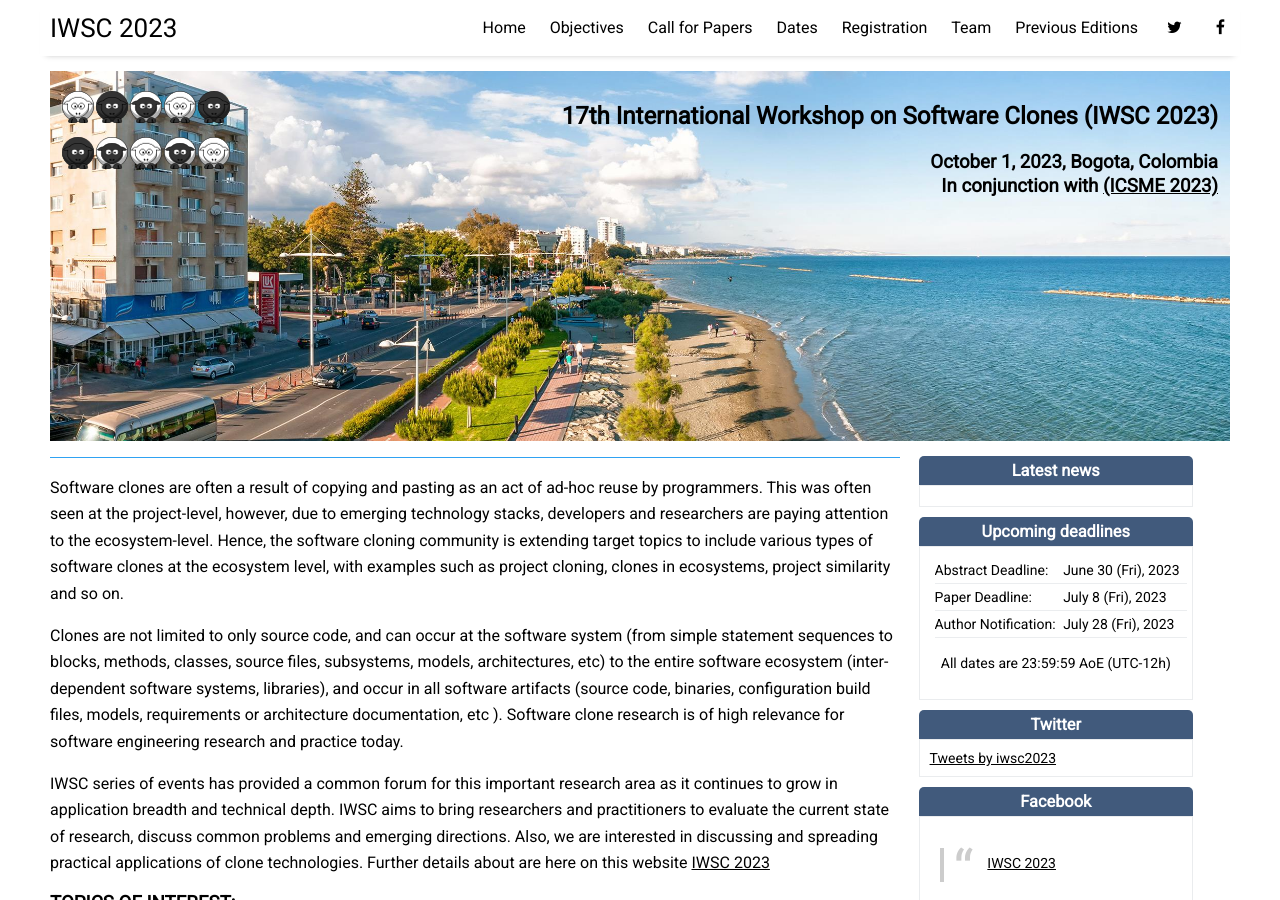
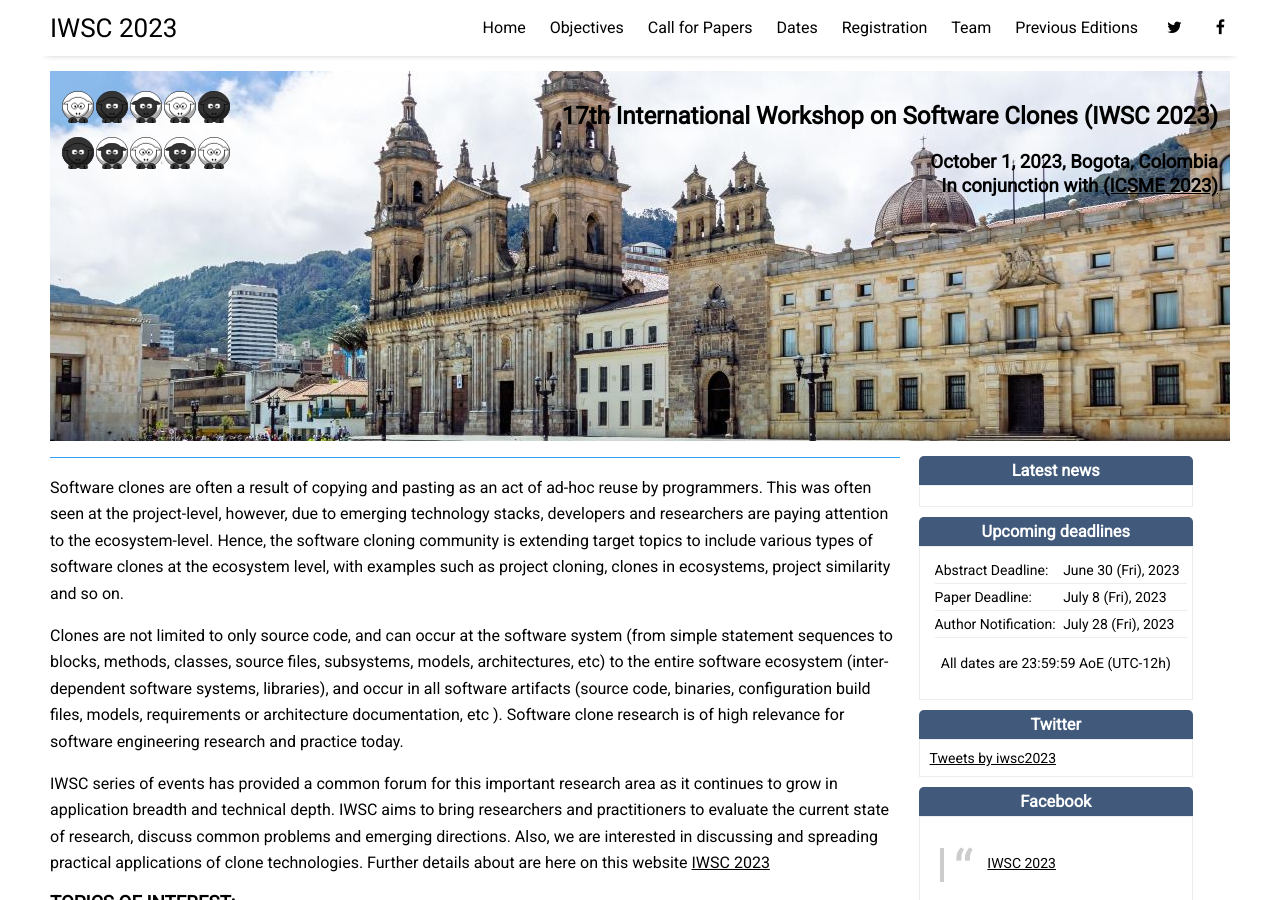
Before and after one commit to iwsc2023/iwsc2023.github.io, a Jekyll site: the page built from index.html, in a window 1280 px wide and 900 px high. Built offline with Jekyll 4.4.1, drawn with Linux system fonts in a browser that asks for light colours; nearby versions of some CDN libraries; the list of posts is cut into pages by our own code; comment, search, counter and statistics services are not loaded.

Commit message:
Update home.html

```diff
--- a/_layouts/home.html
+++ b/_layouts/home.html
@@ -4,7 +4,7 @@
 ---
 
 <!---<div class="featured-posts" style="background-image:url({{ site.github.url }}/assets/img/Pagoda_on_Lake_\(2514\).jpg ">--->
-<div class="featured-posts" style="background-image:url({{ site.github.url }}/assets/img/Limassol-City.jpg ">
+<div class="featured-posts" style="background-image:url({{ site.github.url }}/assets/img/Bogota.jpg ">
   <div class="sheep_herd">
     <table cellpadding="0" width="100%">
       <tr>
```
